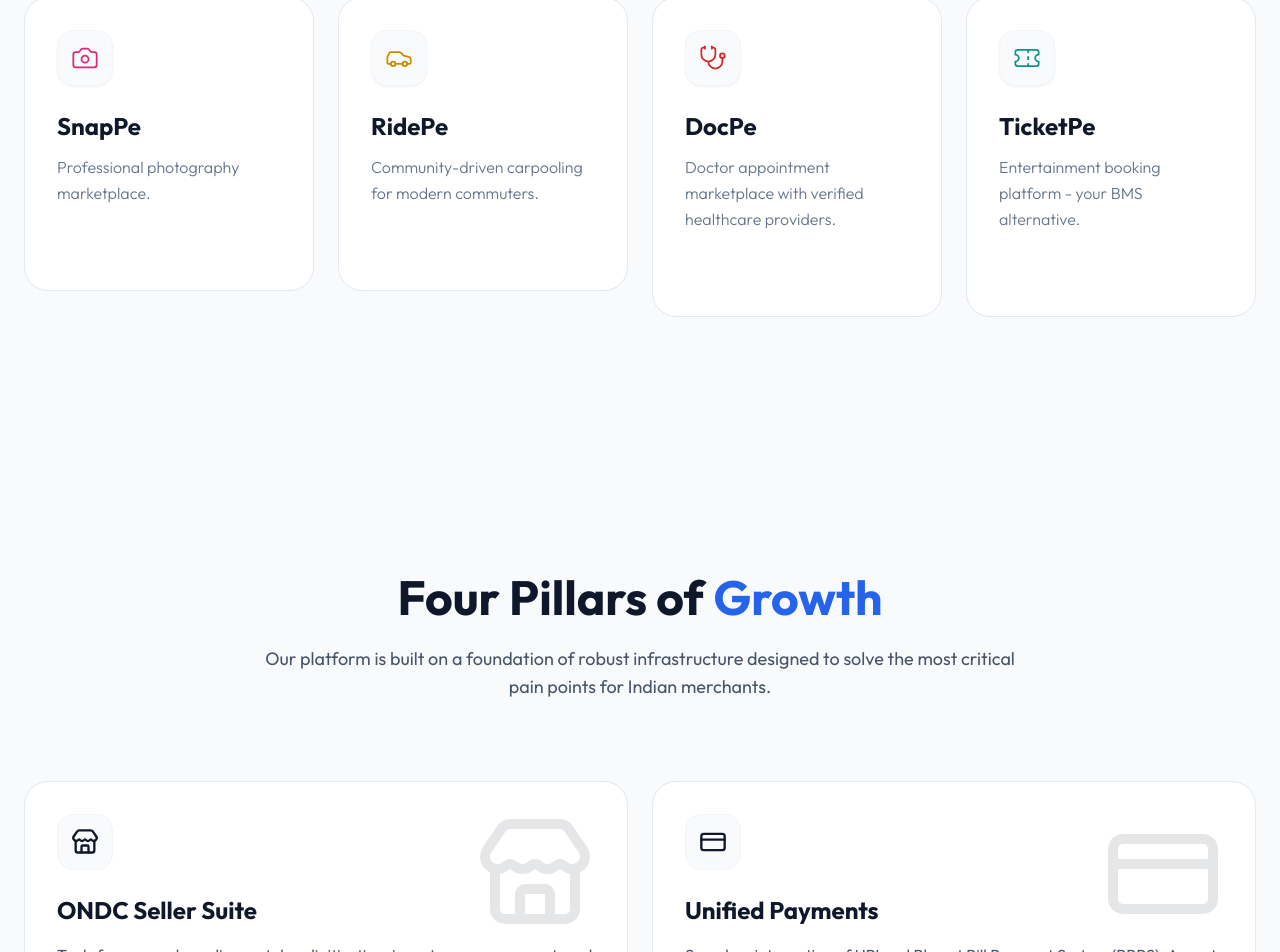
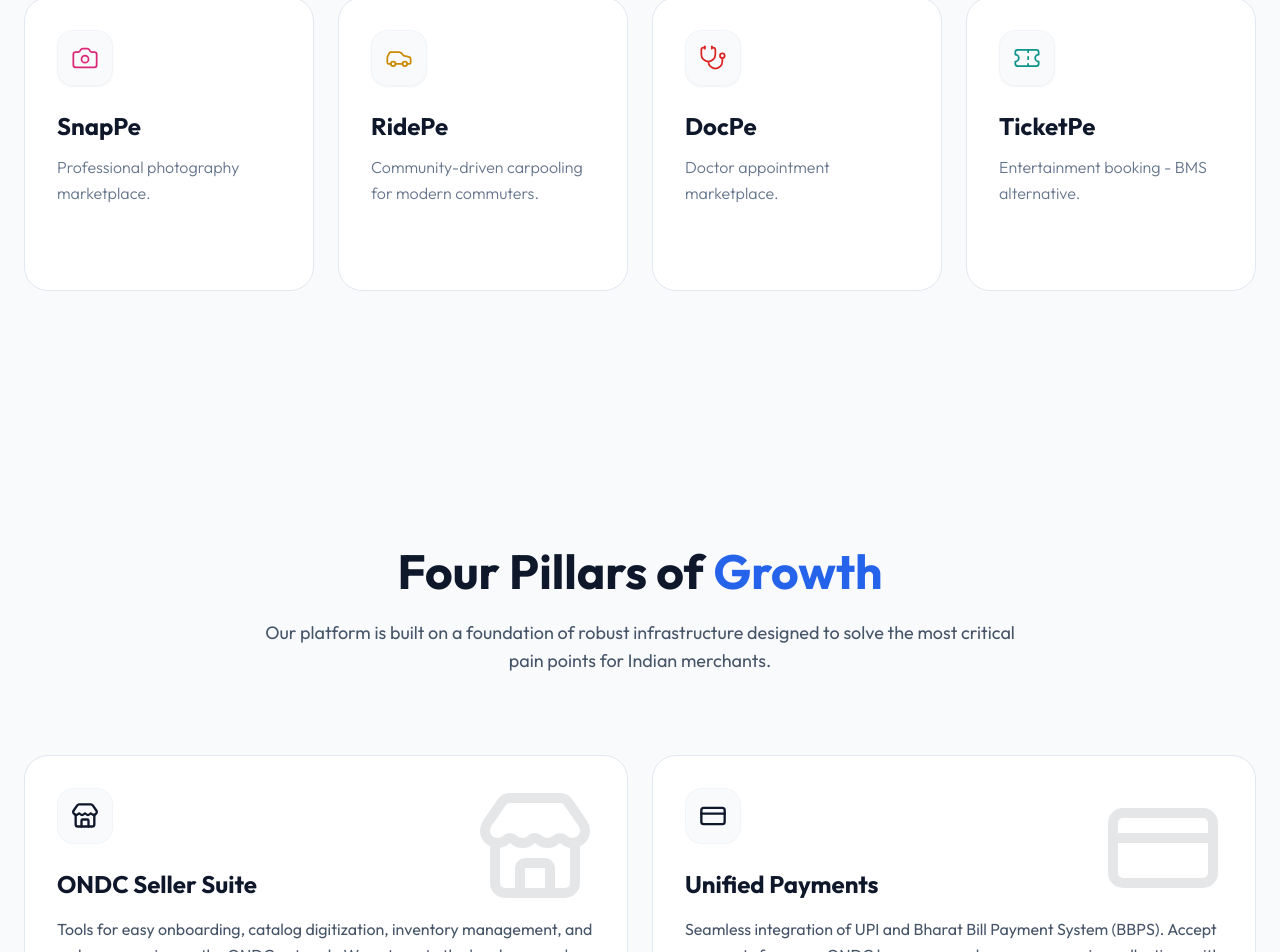
Before and after one commit to shashanka2a/setu.plus-landing, a Next.js app: page / in a window 1280 px wide. Shown: the part 1743-2695 px from the top of the page. Built offline with nearby package versions, Linux system fonts and the light colour scheme.

Commit message:
Shorten DocPe and TicketPe descriptions to one line

```diff
--- a/components/Ecosystem.tsx
+++ b/components/Ecosystem.tsx
@@ -205,7 +205,7 @@
 
           <SpotlightCard
             name="DocPe"
-            desc="Doctor appointment marketplace with verified healthcare providers."
+            desc="Doctor appointment marketplace."
             icon={Stethoscope}
             color="red"
             appId="docpe"
@@ -214,7 +214,7 @@
 
           <SpotlightCard
             name="TicketPe"
-            desc="Entertainment booking platform - your BMS alternative."
+            desc="Entertainment booking - BMS alternative."
             icon={Ticket}
             color="teal"
             appId="ticketpe"
```
